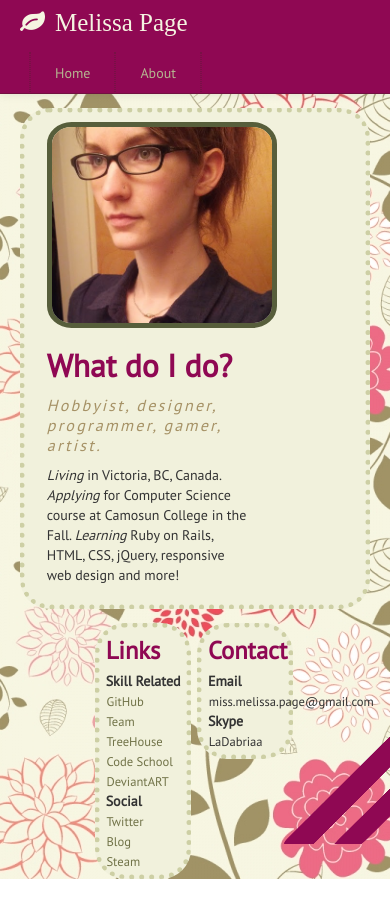
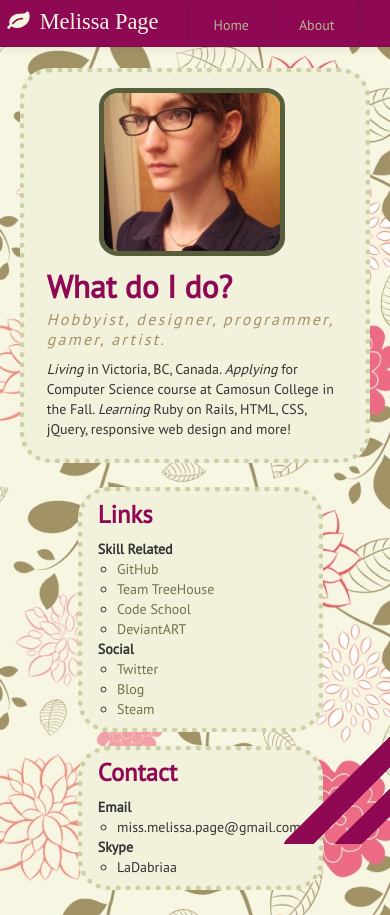
Before and after one commit to dabria/melissapage.ca, a plain HTML site: page index.html in a window 390 px wide. Before the commit the page ends 879 px from the top, so only its background shows below. Drawn offline with Linux system fonts and the light colour scheme; a web font is replaced by a local one.

Commit message:
Add media query for 480 pixel devices

```diff
--- a/css/style.css
+++ b/css/style.css
@@ -1,8 +1,9 @@
 body {
-	background-image: url('../img/bg.jpg');
+	background: #F1F1DC url('../img/bg.jpg');
   background-repeat: repeat;
 	font: #12120c;
 	font-family: "PT Sans";
+  padding-top: 4%;
 }
 
 a {
@@ -28,6 +29,7 @@ p {
 	font-family: "Patrick Hand SC";
 	font-size: 1.786em;
   margin-bottom: 3px;
+  padding-left: 3%;
 }
 
 .navbar .nav>li>a {
@@ -65,7 +67,7 @@ p {
 }
 
 .lower {
-  max-width: 70%;
+  max-width:60%;
   margin: 0 auto;
 }
 
@@ -76,8 +78,8 @@ p {
 	border-radius: 10.6389%;
 }
 
-.about h2 {
-  padding-top: 3.7878%;
+.what h2 {
+  padding-top: 12%;
   color: #8F0853;
 }
 
@@ -91,7 +93,7 @@ p {
 
 .little {
   background: #F1F1DC;
-  margin-top: 1% auto;
+  margin-top: 0.5%;
   margin-right: 2%;
   padding-bottom: 1.5%;
   padding-top: 1%;
@@ -149,6 +151,14 @@ p {
   border-radius: 25px;
 }
 
+.decal {
+  position: fixed;
+  float: right;
+  right: 0;
+  bottom: 0;
+  z-index: 2;
+}
+
 /* MEDIA QUERIES */
 
 /* MAX1000 */
@@ -173,17 +183,12 @@ p {
   }
 
   .me img {
-    width: 100%;
-  }
-
-  .little {
-
-
+    max-width: 100%;
   }
 }
 
-/* MAX890 */
-@media screen and (max-width: 890px) {
+/* MAX480 */
+@media screen and (max-width: 480px) {
   .grid_1,
   .grid_2,
   .grid_3,
@@ -199,58 +204,46 @@ p {
       width: 100%;
     }
 
+  .navbar .brand {
+    font-size: 1.6em;
+    padding-left: 7%;
+  }
+
+  .blurb {
+    margin-top: 15%;
+  }
+
+  .me {
+    margin-left: 2%;
+  }
+
+  .me img {
+    max-width: 80%;
+    margin-left: 30%;
+    margin-top: 3%;
+  }
+
+  .what {
+    margin-top: -7.5%;
+    margin-bottom: -2%;
+  }
+
+  .about p {
+    margin-right: -50%;
+  }
+
+  .tagline {
+    margin-right: -50%;
+  }
+
+  .lower {
+    margin: 5%;
+  }
+
   .little {
-    margin-left: 2%;
-    margin-top: 0;
+    margin-bottom: 4%;
+    margin-top: 4%;
+    padding-left: 9%;
+    padding-bottom: 5%;
   }
 }
-
-/* MAX861 */
-@media screen and (max-width: 861px) {
-  .grid_1,
-  .grid_2,
-  .grid_3,
-  .grid_4,
-  .grid_5,
-  .grid_6,
-  .grid_7,
-  .grid_8,
-  .grid_9,
-  .grid_10,
-  .grid_11,
-  .grid_12 {
-      width: 100%;
-    }
-
-  .little {
-    margin-left: 1%;
-  }
-}
-
-/* MAX843 */
-@media screen and (max-width: 843px) {
-  .grid_1,
-  .grid_2,
-  .grid_3,
-  .grid_4,
-  .grid_5,
-  .grid_6,
-  .grid_7,
-  .grid_8,
-  .grid_9,
-  .grid_10,
-  .grid_11,
-  .grid_12 {
-      width: 100%;
-    }
-
-  .little {
-    width: 39%;
-    font-size: .9em;
-  }
-
-  .little ul {
-    list-style: none;
-    padding-left: 3%;
-  }
-}
--- a/index.html
+++ b/index.html
@@ -10,10 +10,11 @@
   <link href='http://fonts.googleapis.com/css?family=PT+Sans' rel='stylesheet' type='text/css'>
   <link href='http://fonts.googleapis.com/css?family=Patrick+Hand+SC' rel='stylesheet' type='text/css'>
   <link rel="stylesheet" href="css/font-awesome.min.css">
+  <meta name="viewport" content="width=device-width, initial-scale = 1.0">
 </head>
 <!-- NAVBAR -->
 <body>
-  <div class="navbar navbar-static-top">
+  <div class="navbar navbar-fixed-top">
     <div class="navbar-inner">
       <a class="brand" href="index.html"><i class="icon-leaf"></i>Melissa Page</a>
       <ul class="nav">
@@ -32,8 +33,10 @@
       <div class="me span3">
         <img src="img/me.png"/>
       </div>
+      <div class="what span3">
+        <h2>What do I do?</h2>
+      </div>
       <div class="about span8">
-        <h2>What do I do?</h2>
         <p class="tagline">Hobbyist, designer, programmer, gamer, artist.</p>
         <p><em>Living</em> in Victoria, BC, Canada. <em>Applying</em> for Computer Science course at Camosun College in the Fall. <em>Learning</em> Ruby on Rails, HTML, CSS, jQuery, responsive web design and more!</p>
       </div>
@@ -71,14 +74,10 @@
         </div>
       </div>
     </div>
+  </div>
 <!-- BOTTOM RIGHT PIC -->
-    <div style="height:100%; width:100%;">
-      <img src="img/decoration.png" style="position:absolute;
-      float:right;
-      right:0px;
-      bottom:0px;
-      z-index:2;">
-    </div>
+  <div class="decal">
+    <img src="img/decoration.png"/>
   </div>
 <!-- SCRIPTS -->
 <script src="js/bootstrap.min.js"></script>
```
